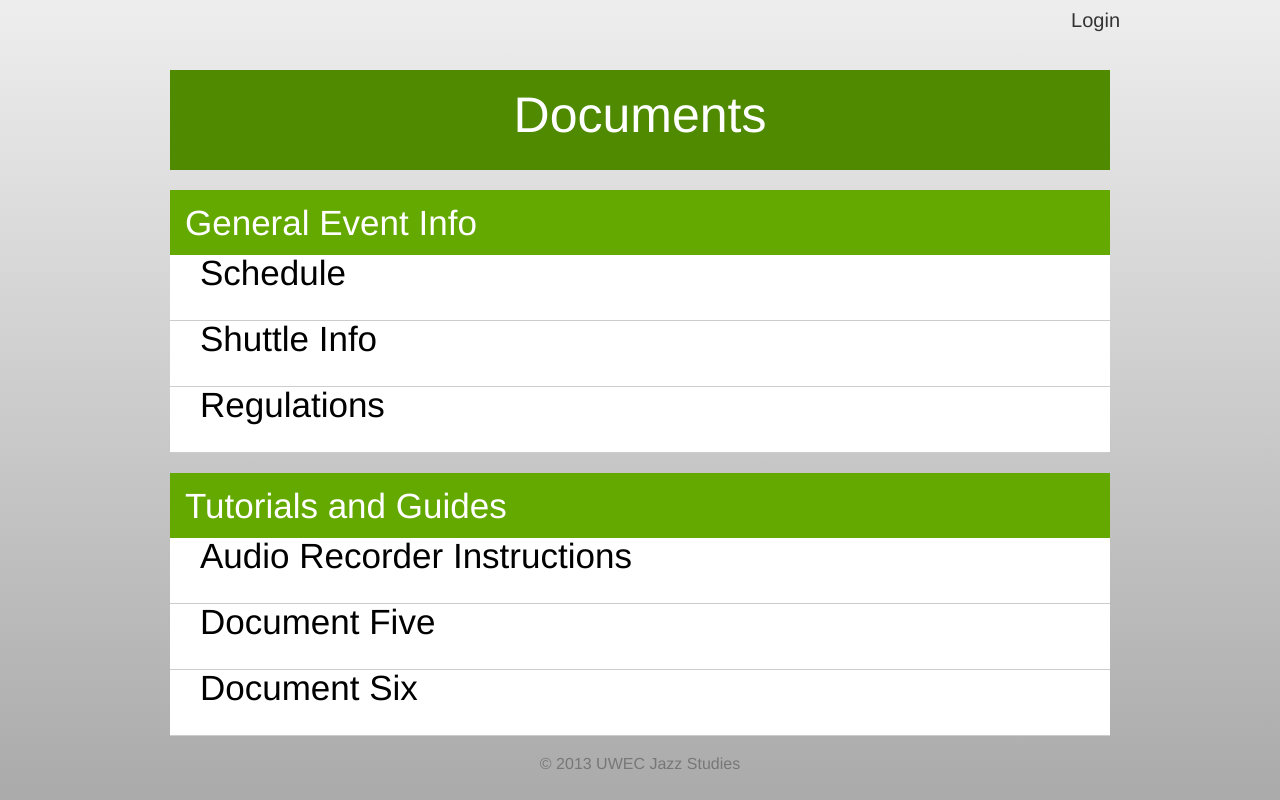
After one commit to MitchWood/Adjazzicator, a PHP site: page /documents/ in a window 1280 px wide. The commit adds this page. Run offline with PHP 8.4, Linux system fonts and the light colour scheme.

Commit message:
new documents page and several style changes

```diff
--- /dev/null
+++ b/documents.php
@@ -0,0 +1,66 @@
+<!DOCTYPE html>
+<html>
+<head>
+	<meta http-equiv="Content-Type" content="text/html; charset=UTF-8" />
+	<title>Adjudicator Portal | Documents</title>
+	<link rel="stylesheet" type="text/css" href="stylesheets/base.css"/>
+	<link rel="stylesheet" type="text/css" href="stylesheets/skeleton.css"/>
+	<link rel="stylesheet" type="text/css" href="stylesheets/layout.css"/>
+</head>
+<body>
+
+	<?php include "login_button.php" ?>
+
+	<div class="container row">
+		<div class="sixteen columns header short">
+			<div class="title short">Documents</div>
+		</div>
+	</div>
+
+	<div class="container">
+		<div class="sixteen columns listHeader">
+			<div class="listHeaderText">General Event Info</div>
+		</div>
+	</div>
+	<div class="container row">
+		<a href="documents/Schedule.pdf">
+			<div class="sixteen columns listElement">
+				<div class="listElementText">Schedule</div>
+			</div>
+		</a>
+		<a href="documents/Shuttles.pdf">
+			<div class="sixteen columns listElement">
+				<div class="listElementText">Shuttle Info</div>
+			</div>
+		</a>
+		<a href="documents/Regulations.pdf">
+			<div class="sixteen columns listElement">
+				<div class="listElementText">Regulations</div>
+			</div>
+		</a>
+	</div>
+
+	<div class="container">
+		<div class="sixteen columns listHeader">
+			<div class="listHeaderText">Tutorials and Guides</div>
+		</div>
+	</div>
+	<div class="container row">
+		<a href="documents/RecorderInstructions.pdf">
+			<div class="sixteen columns listElement">
+				<div class="listElementText">Audio Recorder Instructions</div>
+			</div>
+		</a>
+		<a href="documents/">
+			<div class="sixteen columns listElement">
+				<div class="listElementText">Document Five</div>
+			</div>
+		</a>
+		<a href="documents/">
+			<div class="sixteen columns listElement">
+				<div class="listElementText">Document Six</div>
+			</div>
+		</a>
+	</div>
+
+<?php include "footer.php" ?>
--- a/stylesheets/layout.css
+++ b/stylesheets/layout.css
@@ -46,28 +46,36 @@ html, body {
 }
 
 .listHeader {
-	height: 53px;
+	height: 65px;
 	color: white;
 	background-color: rgb(99, 169, 0);
 }
+
 .listHeaderText {
- 	margin: 10px;
- 	font-size: 30px;
+ 	margin: 15px;
+ 	font-size: 35px;
 }
 
 .listElement {
-	height: 53px;
-	background-color: white;
+	height: 65px;
+	background: #FFF;
 	border-bottom: solid 1px #CCC;
 }
+
+.listElement:hover {
+	background: #EEE;
+	-webkit-transition: background-color 200ms;
+    -moz-transition: background-color 200ms
+    -o-transition: background-color 200ms;
+    transition: background-color 200ms;
+}
+
 .listElementText {
 	color: black;
-	font-size: 30px;
-	margin: 10px;
+	font-size: 35px;
+	margin: 15 px;
 	margin-left: 30px;
 }
-
-
 
 .email {
 	text-decoration: none;
```
Also changed, not shown: other parts of stylesheets/layout.css (+43 -5 lines), adjudicator.php (added, +49 -0 lines), index.php (+3 -47 lines), login.php (added, +14 -0 lines), 8 other files.
